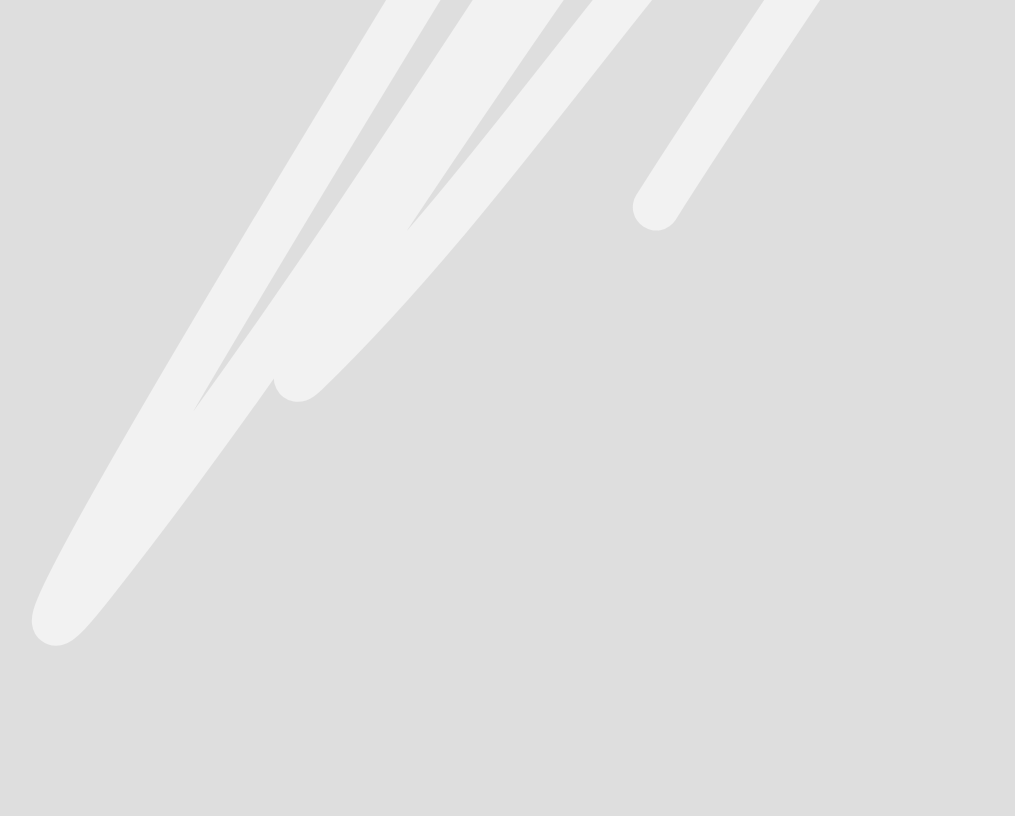
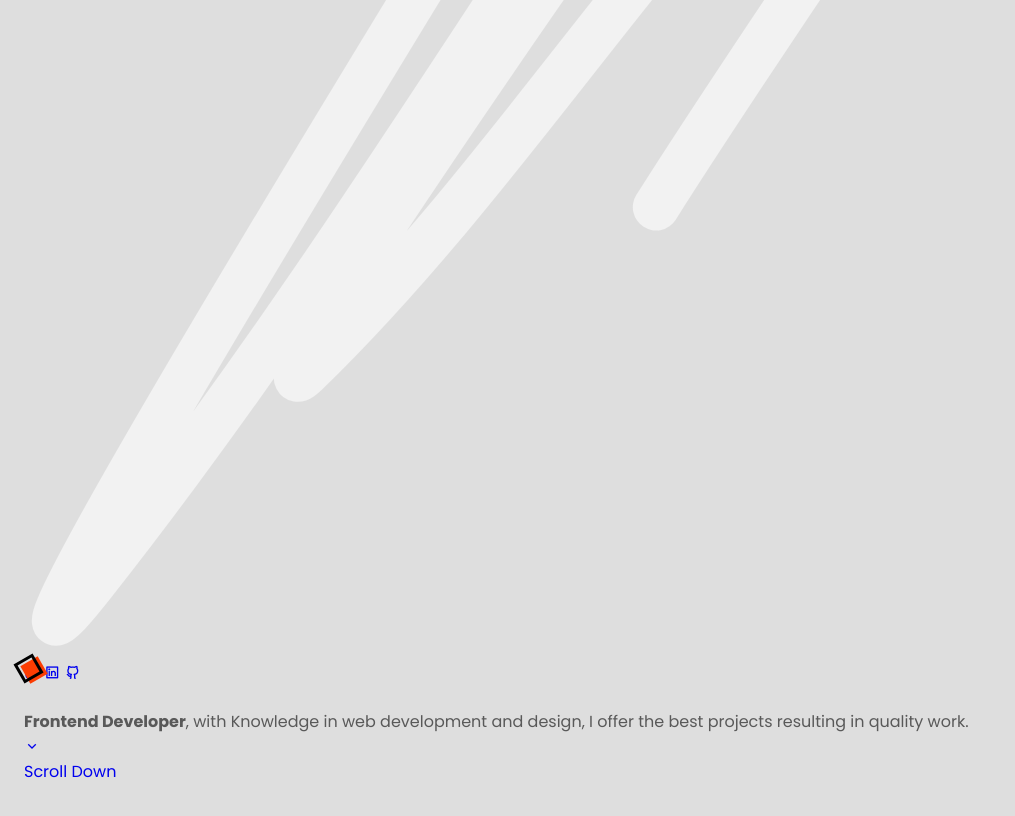
Before and after one commit to Patrick-Ngige/Portfolio-new, a plain HTML site: page index.html in a window 1280 px wide. Shown: the part 4593-5409 px from the top of the page, without its empty margins (0-1015 px from the left). Before the commit the page ends 5333 px from the top, so only its background shows below. Drawn offline with nearby package versions, Linux system fonts and the light colour scheme.

Commit message:
done with home html

```diff
--- a/index.html
+++ b/index.html
@@ -73,11 +73,40 @@
 
                     <img src="images/curved-arrow.svg" alt="svg" class="home__arrow">
                     <img src="images/random-lines.svg" alt="svg" class="home__lines">
+
+                    <div class="geometric-box"></div>
                 </div>
+
+                <div class="home__social">
+                    <a href="https://www.instagram.com/" target="_blank" class="home__social-link">
+                        <i class="ri-instagram-line"></i>
+                    </a>
+
+                    <a href="https://www.linkedin.com/feed/" target="_blank" class="home__social-link">
+                        <i class="ri-linkedin-box-line"></i>
+                    </a>
+
+                    <a href="https://github.com/Patrick-Ngige" target="_blank" class="home__social-link">
+                        <i class="ri-github-line"></i>
+                    </a>
+
+
+                </div>
+
             </div>
 
             <div class="home_info">
+                <p class="home__description">
+                    <b>Frontend Developer</b>, with Knowledge in web development and design, I offer the best projects resulting in quality work.
+                </p>
 
+                <a href="#about" class="home__scroll">
+                    <div class="home__scroll-box">
+                        <i class="ri-arrow-down-s-line"></i>
+                    </div>
+
+                    <span class="home__scroll-text">Scroll Down</span>
+                </a>
             </div>
 
         </div>
```
